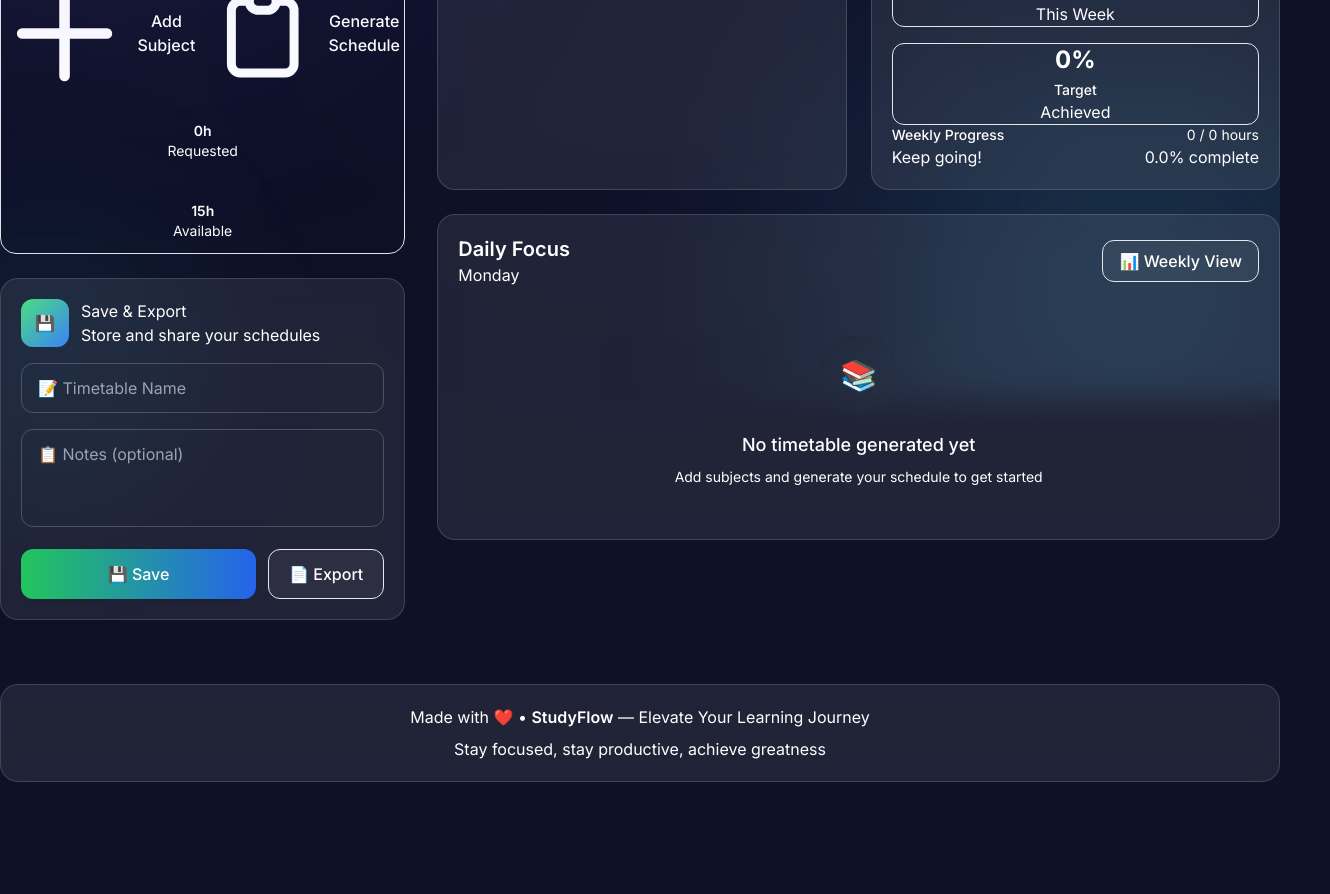
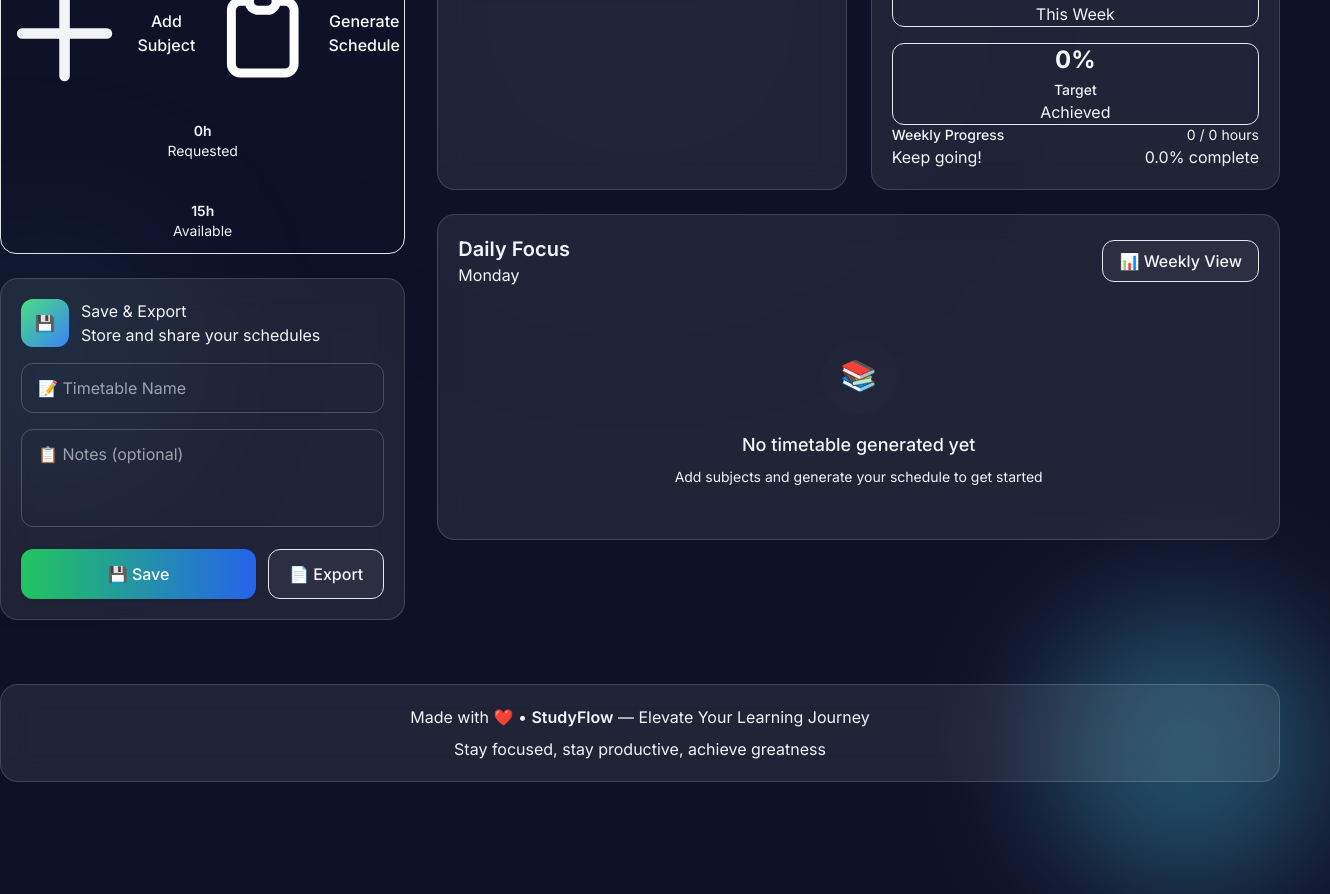
Before and after one commit to kaifislam02-ops/studyplanner, a Next.js app: page / in a window 1280 px wide. Shown: the part 400-1294 px from the top of the page, 1330 px wide, since content can reach past the window. Before the commit the page ends 1214 px from the top, so only its background shows below. Built offline with nearby package versions, Linux system fonts and the light colour scheme.

Commit message:
Fix TS error: children typed + UI base

```diff
--- a/app/layout.tsx
+++ b/app/layout.tsx
@@ -2,31 +2,49 @@ import type { Metadata } from "next";
 import { Inter, Roboto_Mono } from "next/font/google";
 import "./globals.css";
 
-const inter = Inter({ variable: "--font-sans", subsets: ["latin"] });
-const robotoMono = Roboto_Mono({ variable: "--font-mono", subsets: ["latin"] });
+const inter = Inter({
+  variable: "--font-sans",
+  subsets: ["latin"],
+});
+
+const robotoMono = Roboto_Mono({
+  variable: "--font-mono",
+  subsets: ["latin"],
+});
 
 export const metadata: Metadata = {
   title: "StudyPlanner",
   description: "Your personal study planner built with Next.js",
 };
 
-export default function RootLayout({ children }) {
+export default function RootLayout({
+  children,
+}: {
+  children: React.ReactNode;
+}) {
   return (
     <html lang="en">
       <body
         className={`
           ${inter.variable}
           ${robotoMono.variable}
-          bg-[#0f1127]
-          text-white
           antialiased
           min-h-screen
+          text-gray-100
+          bg-[#0f1127]
           relative
         `}
       >
-        <div className="pointer-events-none fixed inset-0 overflow-hidden">
-          <div className="absolute w-[380px] h-[380px] bg-[#6d5dfc] blur-[150px] opacity-30 -top-20 -left-20"></div>
-          <div className="absolute w-[380px] h-[380px] bg-[#4fd8ff] blur-[150px] opacity-30 -bottom-20 -right-10"></div>
+        {/* Floating background effect */}
+        <div className="floating-bg pointer-events-none">
+          <div
+            className="absolute w-72 h-72 rounded-full blur-3xl opacity-30"
+            style={{ background: "#6d5dfc", top: "-80px", left: "-80px" }}
+          />
+          <div
+            className="absolute w-72 h-72 rounded-full blur-3xl opacity-30"
+            style={{ background: "#4fd8ff", bottom: "-80px", right: "-50px" }}
+          />
         </div>
 
         {children}
```
